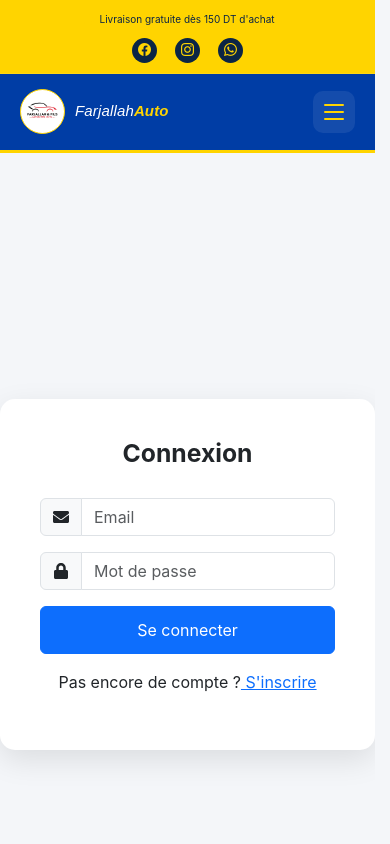
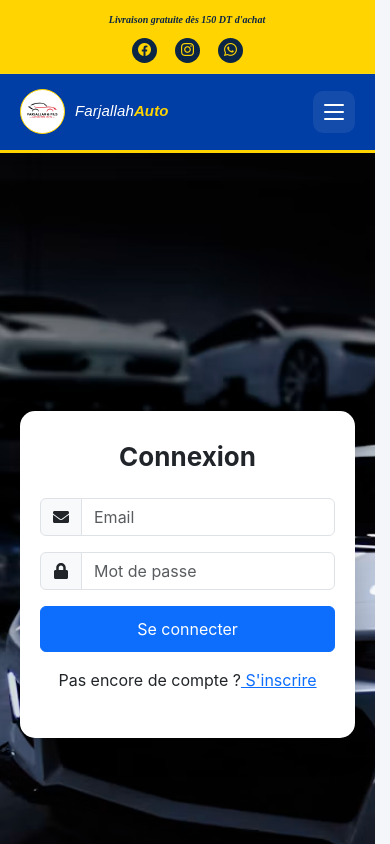
Before and after one commit to Belajouza-foued/farjallah-react, a React (Create React App) app: page /login in a window 390 px wide. Shown: the top 844 px of the page. Built offline with nearby package versions, Linux system fonts and the light colour scheme.

Commit message:
fixer des retouches login

```diff
--- a/src/components/Navbar.css
+++ b/src/components/Navbar.css
@@ -474,8 +474,8 @@
   height: 18px;
   padding: 0 4px;
   border-radius: 999px;
-  background: var(--nav-yellow);
-  color: var(--nav-navy);
+  background: red;
+  color: var(--nav-white);
   font-size: 11px;
   font-weight: 700;
   line-height: 18px;
@@ -505,7 +505,7 @@
 .site-navbar__toggle-bar {
   width: 20px;
   height: 2px;
-  background: var(--nav-yellow);
+  background: var(--nav-white);
   border-radius: 2px;
   transition: transform 0.25s ease, opacity 0.2s ease;
 }
@@ -724,6 +724,17 @@
         position: relative;
         top: 40px;
     }
+    @media (max-width: 768px) {
+  .site-navbar__toggle {
+    display: flex !important;
+    position: relative;
+    z-index: 1005;
+  }
+
+  .site-navbar__toggle-bar {
+    display: block !important;
+  }
+}
 
 
     .site-navbar__dropdown-item {
@@ -736,6 +747,9 @@
 
   color: var(--nav-yellow);
   transform: scale(1.1);
+  }
+  .site-navbar__cart  {
+
   }
 
 }
--- a/src/components/Sectors.jsx
+++ b/src/components/Sectors.jsx
@@ -108,12 +108,12 @@ function SectorCard({ sector }) {
 
         <Link to={`/categorie/${sector.slug}`}>
           {sector.title}
-          <img
+                </Link>
+                  <img
           src={sector.icons}
           alt=""
           className="sector-icon ms-2"
         />
-        </Link>
       </div>
 
       <button
--- a/src/components/Sidebar.jsx
+++ b/src/components/Sidebar.jsx
@@ -20,8 +20,7 @@ const CATEGORY_ICONS = {
   transmission: "fa-solid fa-gear",
   direction: "fa-solid fa-road",
   peinture: "fa-solid fa-spray-can-sparkles",
-  echappement: "fa-solid fa-wind",
-};
+ };
 
 const categories = [
   { name: "Filtres", slug: "filtre" },
@@ -37,8 +36,7 @@ const categories = [
   { name: "Transmission", slug: "transmission" },
   { name: "Direction", slug: "direction" },
   { name: "Peinture", slug: "peinture" },
-  { name: "Échappement", slug: "echappement" },
-];
+ ];
 
 const SORT_OPTIONS = [
   { value: "relevance", label: "Pertinence" },
--- a/src/components/css/Sectors.css
+++ b/src/components/css/Sectors.css
@@ -54,7 +54,16 @@
   box-shadow:
     0 18px 40px rgba(11, 37, 69, 0.15);
 }
+.sector-icon {
+  width: 32px;
+  height: 32px;
+  object-fit: contain;
+  transition: transform 0.6s ease;
+}
 
+.sector-icon:hover {
+  transform: rotate(360deg);
+}
 /* =========================
    IMAGE
 ========================= */
--- a/src/components/css/TopBar.css
+++ b/src/components/css/TopBar.css
@@ -28,6 +28,8 @@
     display: flex;
     align-items: center;
     gap: 6px;
+      font-family: "Times New Roman", Times, serif;
+font-weight: bold;
     color: #0B2545;
     white-space: nowrap;
 }
@@ -115,6 +117,8 @@
     .top-bar__item {
         justify-content: center;
         color: #0B2545;
+       font-style: italic;
+        font-weight: bold !important;
                font-size: 10px;
                 position: relative;
        right: 10px;
--- a/src/styles/AdminProduct.css
+++ b/src/styles/AdminProduct.css
@@ -328,8 +328,8 @@ body:has(.modal-edit-overlay) {
     }
 
     .admin-products .table .modal-edit__preview {
-        width: 62px;
-        height: 62px;
+        width: 70px;
+        height: 70px;
     }
 
     .admin-products .table td:nth-child(2) {
--- a/src/styles/login.css
+++ b/src/styles/login.css
@@ -1,29 +1,62 @@
-body{
-    background:#f4f6f9;
+body {
+  background: #f4f6f9;
 }
 
-.login-page{
-    min-height:100vh;
-    display:flex;
-    justify-content:center;
-    align-items:center;
+.login-page {
+  min-height: 100vh;
+  display: flex;
+  justify-content: center;
+  align-items: center;
+
+  background-image:
+
+    url("../assets/images/car-5.avif");
+
+  background-size: cover;
+  background-position: center;
+  background-repeat: no-repeat;
 }
 
-.login-card{
-    width:420px;
-    background:white;
-    padding:40px;
-    border-radius:15px;
-    box-shadow:0 10px 30px rgba(0,0,0,.1);
+.login-card {
+  width: 420px;
+  background: white;
+  padding: 40px;
+  border-radius: 15px;
+  box-shadow: 0 10px 30px rgba(0, 0, 0, 0.2);
 }
 
-.login-card h2{
-    text-align:center;
-    margin-bottom:30px;
-    font-weight:700;
+.login-card h2 {
+  text-align: center;
+  margin-bottom: 30px;
+  font-weight: 700;
 }
 
-.btn-login{
-    width:100%;
-    height:48px;
+.btn-login {
+  width: 100%;
+  height: 48px;
 }
+@media (max-width: 768px) {
+  .login-page {
+    min-height: 100vh;
+    padding: 20px;
+    background-position: center;
+  }
+   .login-page {
+    background-position: 60% center;
+  }
+
+  .login-card {
+    width: 100%;
+    max-width: 420px;
+    padding: 30px 20px;
+  }
+
+  .login-card h2 {
+    font-size: 26px;
+    margin-bottom: 25px;
+  }
+
+  .btn-login {
+    height: 46px;
+  }
+}
```
Also changed, not shown: src/assets/images/car-5.avif (added).
